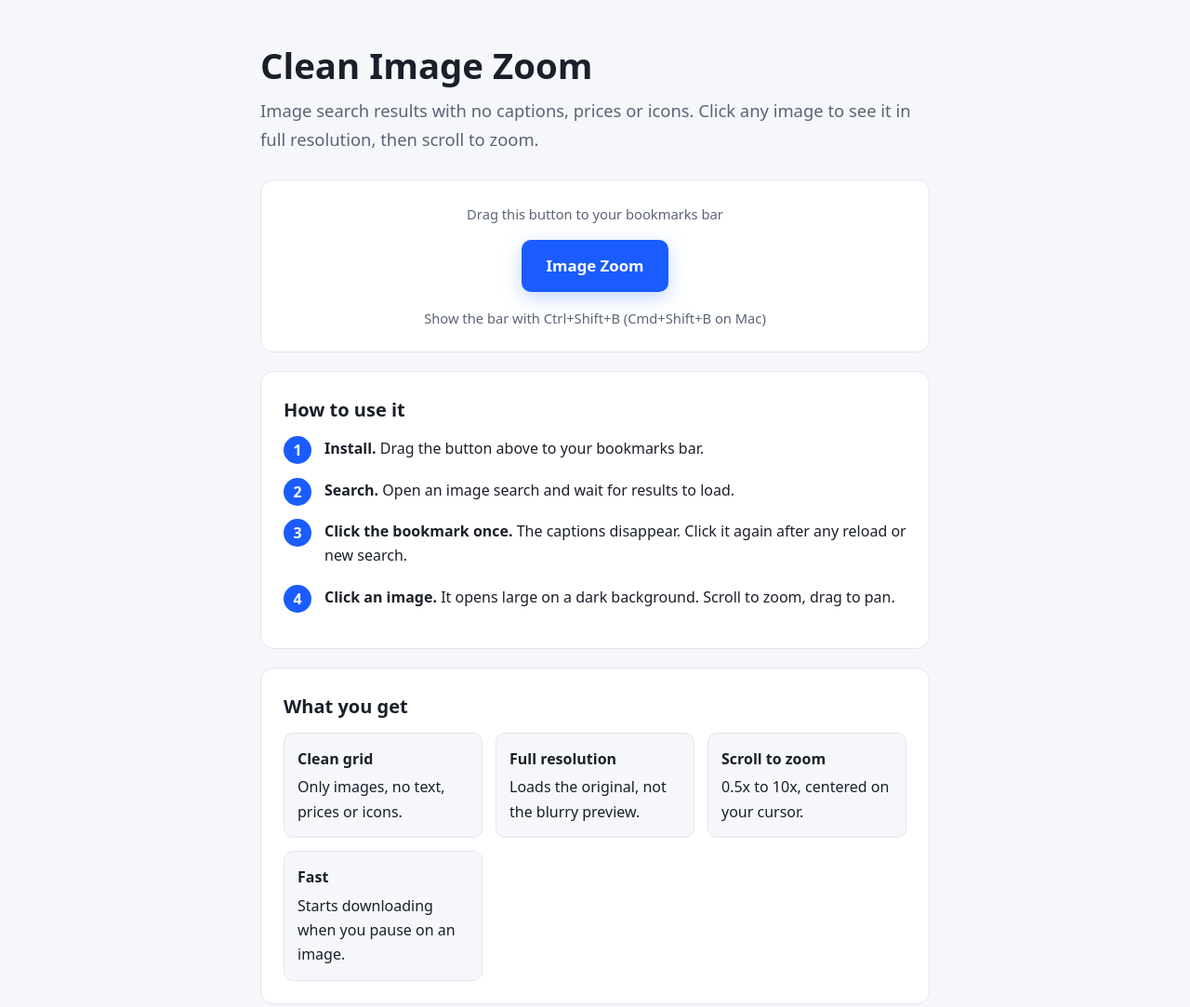
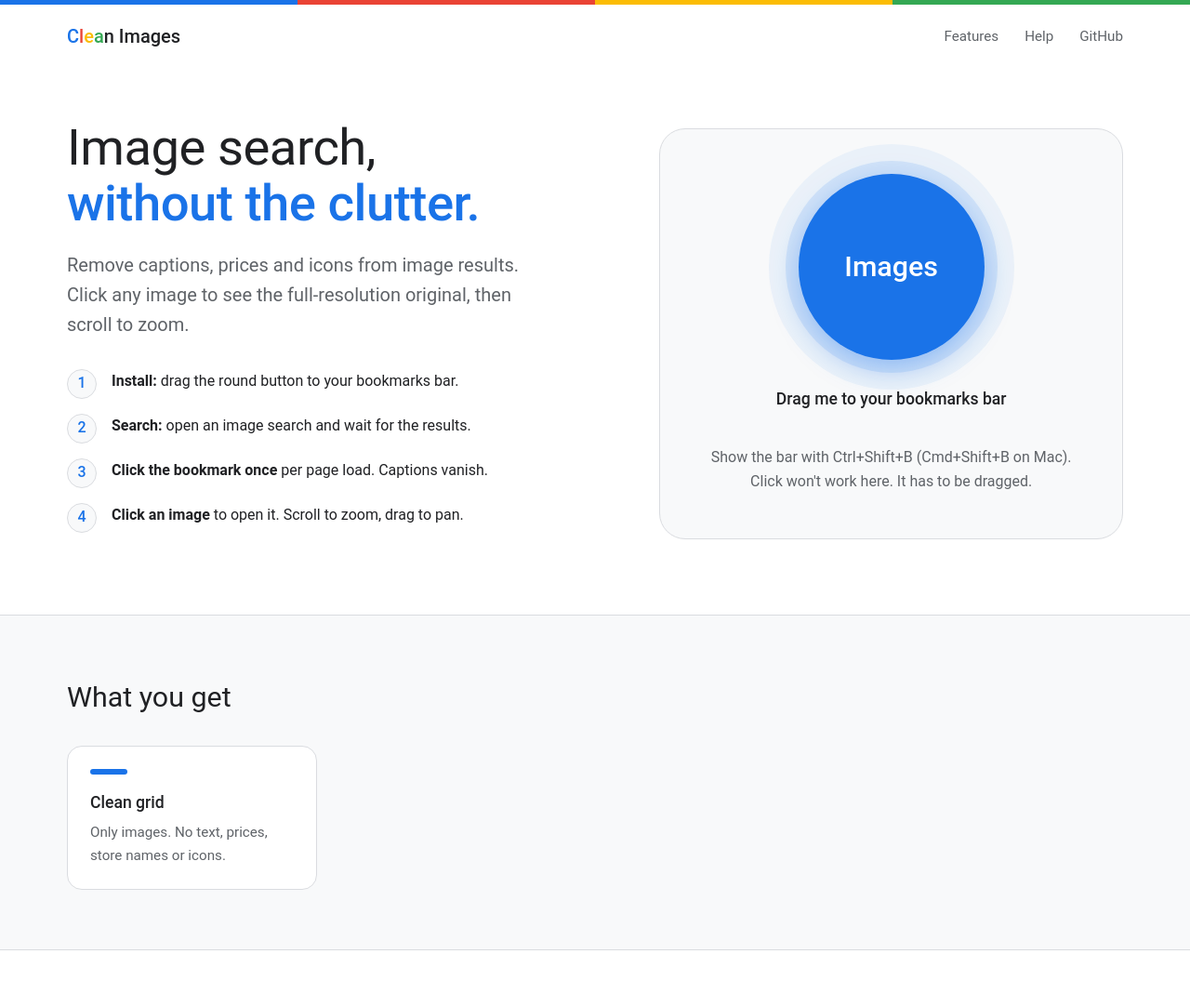
Before and after one commit to amandaman-hash/Clean-Image-Zoom, a plain HTML site: page index.html in a window 1280 px wide. Shown: the top 1083 px of the page at 93% size. After the commit the page ends 1022 px from the top, so only its background shows below. Drawn offline with Linux system fonts and the light colour scheme.

Commit message:
Update index.html

```diff
--- a/index.html
+++ b/index.html
@@ -3,119 +3,121 @@
 <head>
 <meta charset="utf-8">
 <meta name="viewport" content="width=device-width, initial-scale=1">
-<title>Clean Image Zoom: cleaner image search results with full-resolution zoom</title>
+<title>Clean Images: image search without the clutter</title>
 <meta name="description" content="Free bookmarklet that removes captions, prices and icons from image search grids and opens full-resolution images with scroll-wheel zoom and drag to pan.">
-<meta property="og:title" content="Clean Image Zoom">
-<meta property="og:description" content="Remove captions, prices and icons from image search results. Zoom into full-resolution images with your scroll wheel.">
+<meta property="og:title" content="Clean Images">
+<meta property="og:description" content="Image search results with no captions, prices or icons. Click any image for full resolution, then scroll to zoom.">
 <meta property="og:type" content="website">
 <style>
-  :root{--bg:#0f1115;--card:#171a21;--text:#e8eaf0;--muted:#9aa3b2;--accent:#4c8dff;--border:#262b36}
-  @media (prefers-color-scheme: light){
-    :root{--bg:#f6f7fb;--card:#ffffff;--text:#1b1f2a;--muted:#5b6475;--accent:#1a5cff;--border:#e3e6ee}
+  :root{
+    --blue:#1a73e8; --red:#ea4335; --yellow:#fbbc04; --green:#34a853;
+    --text:#202124; --muted:#5f6368; --line:#dadce0; --soft:#f8f9fa;
   }
   *{box-sizing:border-box}
-  body{margin:0;background:var(--bg);color:var(--text);font:16px/1.65 system-ui,-apple-system,Segoe UI,Roboto,sans-serif}
-  .wrap{max-width:760px;margin:0 auto;padding:48px 20px 64px}
-  h1{font-size:2.4rem;line-height:1.15;margin:0 0 12px}
-  h2{font-size:1.25rem;margin:0 0 12px}
-  p{margin:0 0 14px}
-  .lead{font-size:1.15rem;color:var(--muted);margin-bottom:28px}
-  .card{background:var(--card);border:1px solid var(--border);border-radius:14px;padding:24px;margin-bottom:20px}
-  .btn{display:inline-block;padding:14px 26px;background:var(--accent);color:#fff;border-radius:10px;
-       text-decoration:none;font-weight:700;font-size:1.05rem;cursor:grab;box-shadow:0 6px 20px rgba(76,141,255,.35)}
-  .steps{counter-reset:s;list-style:none;padding:0;margin:0}
-  .steps li{counter-increment:s;position:relative;padding-left:44px;margin-bottom:18px}
-  .steps li::before{content:counter(s);position:absolute;left:0;top:0;width:30px;height:30px;border-radius:50%;
-       background:var(--accent);color:#fff;font-weight:700;text-align:center;line-height:30px}
-  .grid{display:grid;grid-template-columns:repeat(auto-fit,minmax(200px,1fr));gap:14px}
-  .grid div{background:var(--bg);border:1px solid var(--border);border-radius:10px;padding:14px}
-  .grid b{display:block;margin-bottom:4px}
+  html{scroll-behavior:smooth}
+  body{margin:0;background:#fff;color:var(--text);
+       font:16px/1.6 "Google Sans",Roboto,system-ui,-apple-system,"Segoe UI",sans-serif}
+  a{color:var(--blue);text-decoration:none}
+  a:hover{text-decoration:underline}
+  code{background:var(--soft);padding:2px 6px;border-radius:4px;font-size:.9em}
+
+  .bar{height:5px;background:linear-gradient(90deg,var(--blue) 0 25%,var(--red) 25% 50%,var(--yellow) 50% 75%,var(--green) 75% 100%)}
+  header{display:flex;align-items:center;justify-content:space-between;
+         max-width:1200px;margin:0 auto;padding:18px 32px}
+  .logo{font-size:1.25rem;font-weight:500;color:var(--text)}
+  .logo span:nth-child(1){color:var(--blue)}
+  .logo span:nth-child(2){color:var(--red)}
+  .logo span:nth-child(3){color:var(--yellow)}
+  .logo span:nth-child(4){color:var(--green)}
+  nav a{margin-left:24px;color:var(--muted);font-size:.95rem}
+
+  .hero{max-width:1200px;margin:0 auto;padding:56px 32px 72px;
+        display:grid;grid-template-columns:1.15fr 1fr;gap:64px;align-items:center}
+  h1{font-size:3.4rem;line-height:1.1;font-weight:400;margin:0 0 20px;letter-spacing:-.5px}
+  h1 b{font-weight:500;color:var(--blue)}
+  .lead{font-size:1.25rem;color:var(--muted);margin:0 0 32px;max-width:520px}
+  .steps{list-style:none;margin:0;padding:0;counter-reset:s}
+  .steps li{counter-increment:s;display:flex;gap:16px;align-items:flex-start;margin-bottom:16px;color:var(--text)}
+  .steps li::before{content:counter(s);flex:none;width:30px;height:30px;border-radius:50%;
+       background:var(--soft);border:1px solid var(--line);color:var(--blue);
+       font-weight:500;text-align:center;line-height:28px}
+
+  .panel{background:var(--soft);border:1px solid var(--line);border-radius:28px;
+         padding:48px 32px;text-align:center}
+  .go{display:inline-flex;align-items:center;justify-content:center;
+      width:200px;height:200px;border-radius:50%;background:var(--blue);color:#fff;
+      font-size:1.9rem;font-weight:500;cursor:grab;text-decoration:none;
+      box-shadow:0 0 0 14px rgba(26,115,232,.12),0 0 0 32px rgba(26,115,232,.06),0 10px 30px rgba(26,115,232,.35);
+      transition:transform .15s}
+  .go:hover{transform:scale(1.04);text-decoration:none}
+  .panel p{margin:36px 0 0;color:var(--muted)}
+  .panel strong{display:block;color:var(--text);font-size:1.1rem;font-weight:500;margin-top:28px}
+
+  .band{background:var(--soft);border-top:1px solid var(--line);border-bottom:1px solid var(--line)}
+  .wrap{max-width:1200px;margin:0 auto;padding:64px 32px}
+  h2{font-size:1.9rem;font-weight:400;margin:0 0 28px}
+  .cards{display:grid;grid-template-columns:repeat(4,1fr);gap:20px}
+  .card{background:#fff;border:1px solid var(--line);border-radius:16px;padding:24px}
+  .card i{display:block;width:40px;height:6px;border-radius:3px;margin-bottom:16px}
+  .card h3{margin:0 0 6px;font-size:1.1rem;font-weight:500}
+  .card p{margin:0;color:var(--muted);font-size:.95rem}
+
+  .two{display:grid;grid-template-columns:1fr 1fr;gap:48px}
   table{width:100%;border-collapse:collapse}
-  td{padding:8px 4px;border-bottom:1px solid var(--border)}
-  td:first-child{font-weight:600;width:40%}
-  textarea{width:100%;height:110px;background:var(--bg);color:var(--text);border:1px solid var(--border);
-       border-radius:8px;padding:10px;font:12px monospace}
-  .muted{color:var(--muted);font-size:.92rem}
-  a{color:var(--accent)}
-  footer{text-align:center;color:var(--muted);font-size:.9rem;margin-top:32px}
+  td{padding:14px 0;border-bottom:1px solid var(--line)}
+  td:first-child{font-weight:500;width:45%}
+  td:last-child{color:var(--muted)}
+  textarea{width:100%;height:150px;border:1px solid var(--line);border-radius:12px;
+           padding:12px;font:12px monospace;color:var(--text);background:#fff;resize:vertical}
+  .note{color:var(--muted);font-size:.95rem}
+
+  footer{max-width:1200px;margin:0 auto;padding:32px;color:var(--muted);font-size:.9rem;
+         display:flex;justify-content:space-between;flex-wrap:wrap;gap:12px}
+
+  @media (max-width:900px){
+    .hero{grid-template-columns:1fr;gap:40px;padding-top:32px}
+    h1{font-size:2.5rem}
+    .cards{grid-template-columns:1fr 1fr}
+    .two{grid-template-columns:1fr}
+    header{padding:16px 20px}
+    .hero,.wrap,footer{padding-left:20px;padding-right:20px}
+  }
+  @media (max-width:520px){ .cards{grid-template-columns:1fr} nav a{margin-left:14px} }
 </style>
 </head>
 <body>
-<div class="wrap">
+<div class="bar"></div>
 
-  <h1>Clean Image Zoom</h1>
-  <p class="lead">Image search results with no captions, prices or icons. Click any image to see it in full resolution, then scroll to zoom.</p>
+<header>
+  <div class="logo"><span>C</span><span>l</span><span>e</span><span>a</span>n Images</div>
+  <nav>
+    <a href="#features">Features</a>
+    <a href="#help">Help</a>
+    <a href="https://github.com/amandaman-hash/No-links-texts-clean-image-zoom" target="_blank" rel="noopener noreferrer">GitHub</a>
+  </nav>
+</header>
 
-  <div class="card" style="text-align:center">
-    <p class="muted" style="margin-bottom:16px">Drag this button to your bookmarks bar</p>
-    <a id="bm" class="btn" href="#">Image Zoom</a>
-    <p class="muted" style="margin:16px 0 0">Show the bar with Ctrl+Shift+B (Cmd+Shift+B on Mac)</p>
-  </div>
-
-  <!-- Add a before/after screenshot here once you have one:
-  <div class="card"><img src="before-after.png" alt="Image search grid before and after" style="max-width:100%;border-radius:10px"></div> -->
-
-  <div class="card">
-    <h2>How to use it</h2>
+<section class="hero">
+  <div>
+    <h1>Image search,<br><b>without the clutter.</b></h1>
+    <p class="lead">Remove captions, prices and icons from image results. Click any image to see the full-resolution original, then scroll to zoom.</p>
     <ol class="steps">
-      <li><b>Install.</b> Drag the button above to your bookmarks bar.</li>
-      <li><b>Search.</b> Open an image search and wait for results to load.</li>
-      <li><b>Click the bookmark once.</b> The captions disappear. Click it again after any reload or new search.</li>
-      <li><b>Click an image.</b> It opens large on a dark background. Scroll to zoom, drag to pan.</li>
+      <li><span><b>Install:</b> drag the round button to your bookmarks bar.</span></li>
+      <li><span><b>Search:</b> open an image search and wait for the results.</span></li>
+      <li><span><b>Click the bookmark once</b> per page load. Captions vanish.</span></li>
+      <li><span><b>Click an image</b> to open it. Scroll to zoom, drag to pan.</span></li>
     </ol>
   </div>
 
-  <div class="card">
+  <div class="panel">
+    <a id="bm" class="go" href="#">Images</a>
+    <strong>Drag me to your bookmarks bar</strong>
+    <p>Show the bar with Ctrl+Shift+B (Cmd+Shift+B on Mac).<br>Click won't work here. It has to be dragged.</p>
+  </div>
+</section>
+
+<section class="band" id="features">
+  <div class="wrap">
     <h2>What you get</h2>
-    <div class="grid">
-      <div><b>Clean grid</b>Only images, no text, prices or icons.</div>
-      <div><b>Full resolution</b>Loads the original, not the blurry preview.</div>
-      <div><b>Scroll to zoom</b>0.5x to 10x, centered on your cursor.</div>
-      <div><b>Fast</b>Starts downloading when you pause on an image.</div>
-    </div>
-  </div>
-
-  <div class="card">
-    <h2>Controls</h2>
-    <table>
-      <tr><td>Open image</td><td>Click it</td></tr>
-      <tr><td>Zoom in / out</td><td>Scroll up / down</td></tr>
-      <tr><td>Pan</td><td>Click and drag</td></tr>
-      <tr><td>Close</td><td>Click the dark area, or press Esc</td></tr>
-    </table>
-  </div>
-
-  <div class="card">
-    <h2>Dragging doesn't work?</h2>
-    <p class="muted">Create a bookmark by hand, then paste this into its URL field. It must start with <code>javascript:</code> and have nothing before or after it.</p>
-    <textarea id="code" readonly onclick="this.select()"></textarea>
-  </div>
-
-  <div class="card">
-    <h2>Good to know</h2>
-    <p class="muted">This is best-effort software. It depends on how the search site builds its pages, so it may stop working when that changes. Pausing on images downloads their full-size originals, which uses more data. Some results, such as shopping tiles, only show the preview. Desktop browsers only.</p>
-  </div>
-
-  <footer>
-    Free and open source ·
-    <a href="https://github.com/amandaman-hash/No-links-texts-clean-image-zoom" target="_blank" rel="noopener noreferrer">View on GitHub</a><br>
-    Not affiliated with any search engine company.
-  </footer>
-</div>
-
-<script>
-fetch('bookmarklet.min.js').then(r => r.text()).then(t => {
-  t = t.trim();
-  document.getElementById('bm').href = t;
-  document.getElementById('code').value = t;
-}).catch(() => {
-  document.getElementById('code').value = 'Could not load the code. Please refresh the page.';
-});
-document.getElementById('bm').addEventListener('click', e => {
-  if (e.currentTarget.getAttribute('href') === '#') return;
-  e.preventDefault();
-  alert('Drag this button to your bookmarks bar instead of clicking it.');
-});
-</script>
-</body>
-</html>
+    <div class="cards">
+      <div class="card"><i style="background:var(--blue)"></i><h3>Clean grid</h3><p>Only images. No text, prices, store names or icons.</p></div>
```
